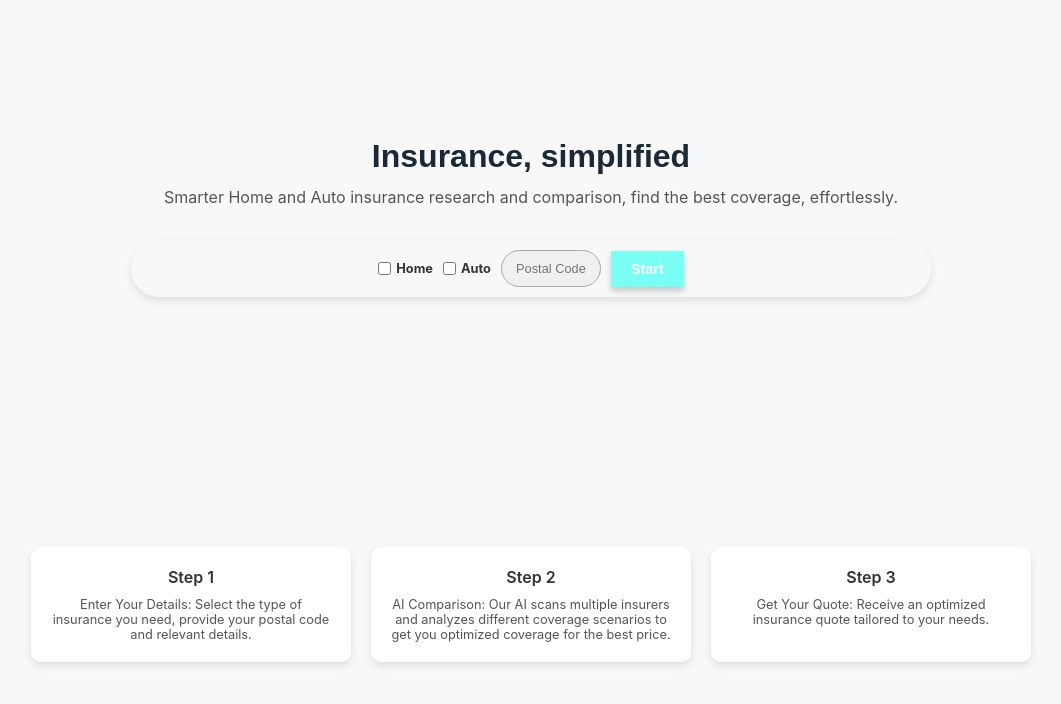
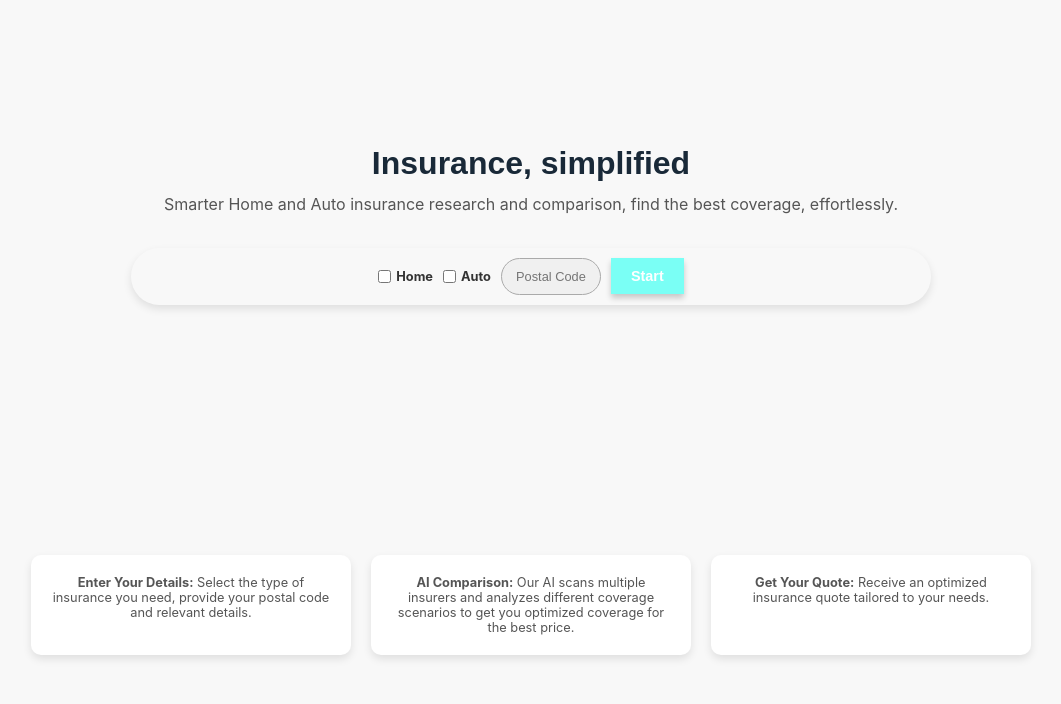
Before and after one commit to vidx3m/ince, a Next.js app: page / in a window 1280 px wide. Shown: the top 704 px of the page, without its empty margins (109-1170 px from the left). Built offline with nearby package versions, Linux system fonts and the light colour scheme.

Commit message:
Updated landing page with How It Works section

```diff
--- a/pages/index.tsx
+++ b/pages/index.tsx
@@ -97,9 +97,9 @@ export default function Home() {
                     boxShadow: "0 4px 8px rgba(0, 0, 0, 0.1)",
                     textAlign: "center"
                 }}>
-                    <h2 style={{ fontSize: "1rem", fontWeight: "600", marginBottom: "10px" }}>Step 1</h2>
+
                     <p style={{ fontSize: "0.8rem", color: "#555" }}>
-                        Enter Your Details: Select the type of insurance you need, provide your postal code and relevant details.
+                        <strong>Enter Your Details:</strong> Select the type of insurance you need, provide your postal code and relevant details.
                     </p>
                 </div>
                 <div style={{
@@ -110,9 +110,9 @@ export default function Home() {
                     boxShadow: "0 4px 8px rgba(0, 0, 0, 0.1)",
                     textAlign: "center"
                 }}>
-                    <h2 style={{ fontSize: "1rem", fontWeight: "600", marginBottom: "10px" }}>Step 2</h2>
+
                     <p style={{ fontSize: "0.8rem", color: "#555" }}>
-                        AI Comparison: Our AI scans multiple insurers and analyzes different coverage scenarios to get you optimized coverage for the best price.
+                        <strong>AI Comparison:</strong> Our AI scans multiple insurers and analyzes different coverage scenarios to get you optimized coverage for the best price.
                     </p>
                 </div>
                 <div style={{
@@ -123,9 +123,9 @@ export default function Home() {
                     boxShadow: "0 4px 8px rgba(0, 0, 0, 0.1)",
                     textAlign: "center"
                 }}>
-                    <h2 style={{ fontSize: "1rem", fontWeight: "600", marginBottom: "10px" }}>Step 3</h2>
+
                     <p style={{ fontSize: "0.8rem", color: "#555" }}>
-                        Get Your Quote: Receive an optimized insurance quote tailored to your needs.
+                        <strong>Get Your Quote:</strong> Receive an optimized insurance quote tailored to your needs.
                     </p>
                 </div>
             </div>
```
